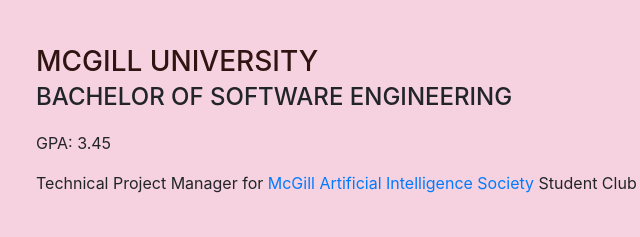
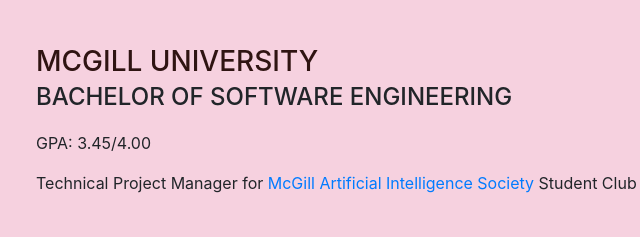
Before and after one commit to LiTigre/LiTigre.github.io, a website with bundled scripts: page index.html in a window 1280 px wide. Shown: the part 3503-3740 px from the top of the page, 284-924 px from the left. Built offline with nearby package versions, Linux system fonts and the light colour scheme; a web font is replaced by a local one.

Commit message:
update gpa scale

```diff
--- a/index.html
+++ b/index.html
@@ -208,7 +208,7 @@
           <div class="resume-content">
             <h3 class="mb-0">McGill University</h3>
             <div class="subheading mb-3">Bachelor of Software Engineering</div>
-            <p>GPA: 3.45</p>
+            <p>GPA: 3.45/4.00</p>
             <div>Technical Project Manager for <a href='https://www.mcgillai.com'>McGill Artificial Intelligence
               Society</a> Student Club</div>
           </div>
```
